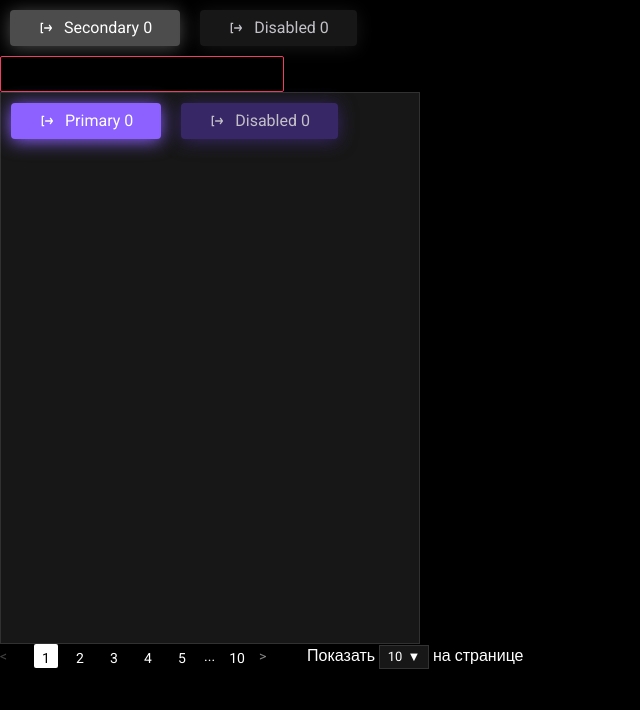
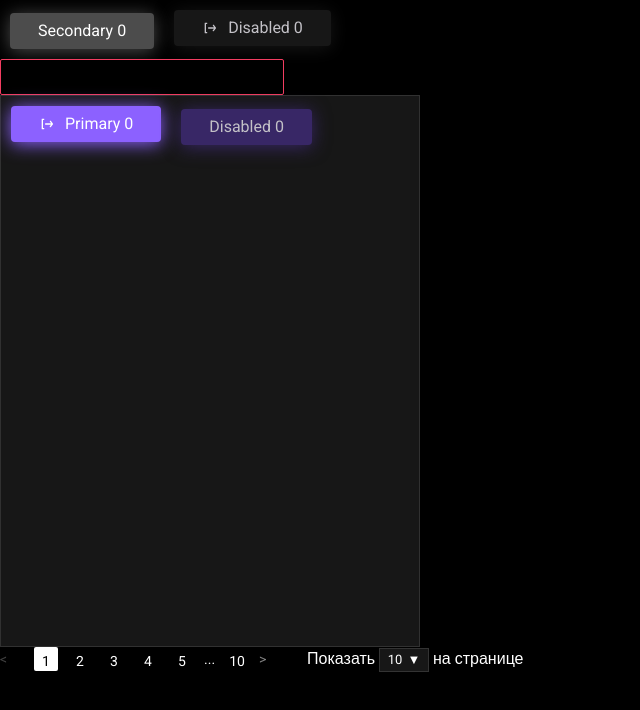
Before and after one commit to hadsome-Droid/Cards, a React (Vite) app: page / in a window 1280 px wide. Shown: the top 710 px of the page, without its empty margins (0-640 px from the left). Built offline with nearby package versions, Linux system fonts and the light colour scheme; a web font is replaced by a local one.

Commit message:
Added check for image presence in button

```diff
--- a/src/App.tsx
+++ b/src/App.tsx
@@ -10,14 +10,12 @@ export function App() {
   const [itemsPerPage, setItemsPerPage] = useState(10)
   const [testButton, setTestButton] = useState(0)
 
-  console.log(testButton)
-
   return (
     <div>
       <Button onClick={() => setTestButton(testButton + 1)} variant={'secondary'}>
         Secondary {testButton}
       </Button>
-      <Button disabled onClick={() => setTestButton(testButton + 1)} variant={'secondary'}>
+      <Button disabled hasImage onClick={() => setTestButton(testButton + 1)} variant={'secondary'}>
         Disabled {testButton}
       </Button>
       <Input
@@ -31,7 +29,9 @@ export function App() {
       />
 
       <Card>
-        <Button onClick={() => setTestButton(testButton + 1)}>Primary {testButton}</Button>
+        <Button hasImage onClick={() => setTestButton(testButton + 1)}>
+          Primary {testButton}
+        </Button>
         <Button disabled onClick={() => setTestButton(testButton + 1)}>
           Disabled {testButton}
         </Button>
--- a/src/components/ui/button/button.tsx
+++ b/src/components/ui/button/button.tsx
@@ -11,6 +11,7 @@ export type ButtonProps<T extends ElementType = 'button'> = {
   children: ReactNode
   className?: string
   fullWidth?: boolean
+  hasImage?: boolean
   variant?: 'primary' | 'secondary'
 } & ComponentPropsWithoutRef<T>
 
@@ -21,11 +22,10 @@ export const Button = forwardRef(
       children,
       className,
       fullWidth,
+      hasImage,
       variant = 'primary',
       ...rest
     } = props
-
-    console.log(props.disabled)
 
     return (
       <Component
@@ -34,7 +34,7 @@ export const Button = forwardRef(
         ref={ref}
         {...rest}
       >
-        <ArrowLogOut size={16} />
+        {hasImage && <ArrowLogOut size={16} />}
         {children}
       </Component>
     )
```
